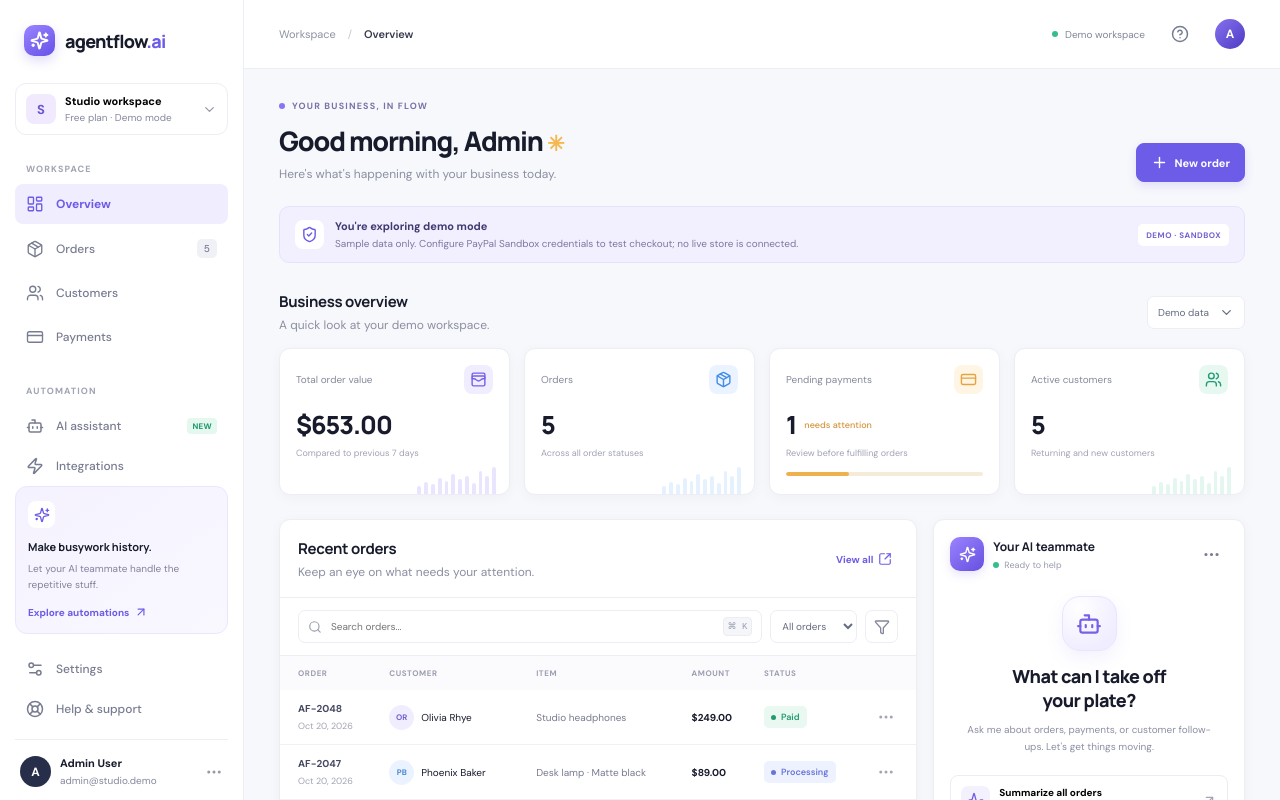
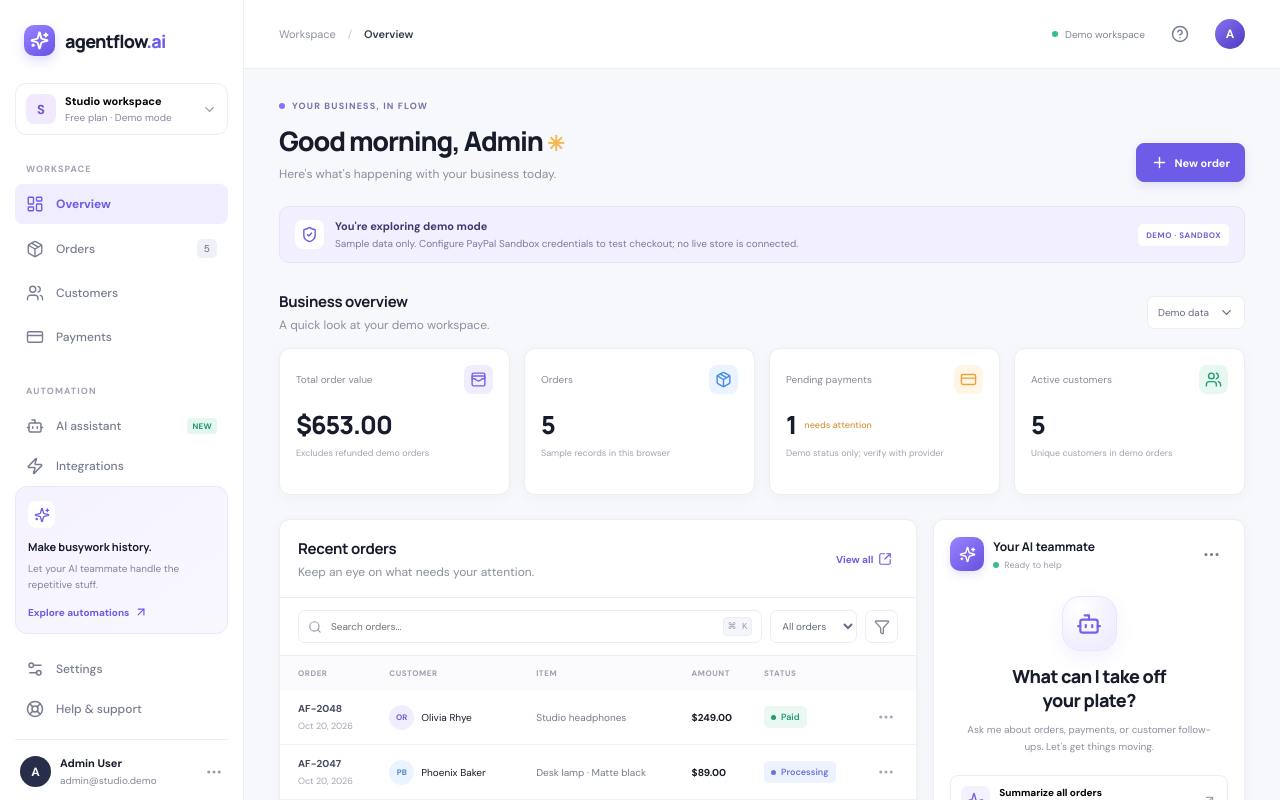
Before and after one commit to master-ai-designer/AgentFlow-AI, a Next.js app: page / in a window 1280 px wide. Shown: the top 800 px of the page. Built offline with nearby package versions, Linux system fonts and the light colour scheme; no server answers.

Commit message:
Remove misleading demo analytics and pass order dates to assistant

```diff
--- a/app/page.tsx
+++ b/app/page.tsx
@@ -135,7 +135,10 @@ export default function Home() {
           ? `I found ${pending.length} order awaiting payment: ${pending.map((o) => `${o.id} for ${money(o.amount)} (${o.customer})`).join(", ")}. This is demo data; no payment provider has been contacted.`
           : "There are no orders marked pending in this demo workspace.";
       }
-      if (lower.includes("summar") || lower.includes("today") || lower.includes("sales")) {
+      if (lower.includes("today") || lower.includes("yesterday") || lower.includes("this week") || lower.includes("last week")) {
+        return "I cannot reliably filter by date in this demo workspace. The orders are sample records, not a live store feed. Ask me to summarize all orders instead.";
+      }
+      if (lower.includes("summar") || lower.includes("sales")) {
         const paid = orders.filter((order) => order.status === "Paid");
         return `Demo snapshot: ${orders.length} orders, ${paid.length} marked paid, and ${money(paid.reduce((sum, order) => sum + order.amount, 0))} in paid order value. These are sample figures, not live store analytics.`;
       }
@@ -154,7 +157,7 @@ export default function Home() {
         headers: { "Content-Type": "application/json" },
         body: JSON.stringify({
           message: prompt,
-          orders: orders.map((order) => ({ id: order.id, customer: order.customer, amount: order.amount, status: order.status }))
+          orders: orders.map((order) => ({ id: order.id, customer: order.customer, amount: order.amount, status: order.status, date: order.date }))
         })
       });
       const data = await result.json();
@@ -281,10 +284,10 @@ export default function Home() {
           <div className="section-heading"><div><h2>{activeNav === "Customers" ? "Customer overview" : activeNav === "Payments" ? "Payment overview" : activeNav === "Orders" ? "Order overview" : "Business overview"}</h2><p>{activeNav === "Customers" ? "Customers represented in the current demo orders." : activeNav === "Payments" ? "Payment states shown for demo orders only." : "A quick look at your demo workspace."}</p></div><span className="period-button">Demo data <ChevronDown size={15} /></span></div>
 
           <div className="metrics-grid">
-            <article className="metric-card"><div className="metric-top"><span>Total order value</span><span className="metric-icon purple"><WalletCards size={17} /></span></div><div className="metric-value">{money(totalOrderValue)}</div><div className="metric-foot">Compared to previous 7 days</div><div className="sparkline spark-purple"><i /><i /><i /><i /><i /><i /><i /><i /><i /><i /><i /><i /></div></article>
-            <article className="metric-card"><div className="metric-top"><span>Orders</span><span className="metric-icon blue"><Package size={17} /></span></div><div className="metric-value">{orders.length}</div><div className="metric-foot">Across all order statuses</div><div className="sparkline spark-blue"><i /><i /><i /><i /><i /><i /><i /><i /><i /><i /><i /><i /></div></article>
-            <article className="metric-card"><div className="metric-top"><span>Pending payments</span><span className="metric-icon amber"><CreditCard size={17} /></span></div><div className="metric-value">{orders.filter((order) => order.status === "Pending").length}<span className="metric-subtle">needs attention</span></div><div className="metric-foot">Review before fulfilling orders</div><div className="metric-progress"><span style={{ width: "32%" }} /></div></article>
-            <article className="metric-card"><div className="metric-top"><span>Active customers</span><span className="metric-icon green"><Users size={17} /></span></div><div className="metric-value">{activeCustomerCount}</div><div className="metric-foot">Returning and new customers</div><div className="sparkline spark-green"><i /><i /><i /><i /><i /><i /><i /><i /><i /><i /><i /><i /></div></article>
+            <article className="metric-card"><div className="metric-top"><span>Total order value</span><span className="metric-icon purple"><WalletCards size={17} /></span></div><div className="metric-value">{money(totalOrderValue)}</div><div className="metric-foot">Excludes refunded demo orders</div></article>
+            <article className="metric-card"><div className="metric-top"><span>Orders</span><span className="metric-icon blue"><Package size={17} /></span></div><div className="metric-value">{orders.length}</div><div className="metric-foot">Sample records in this browser</div></article>
+            <article className="metric-card"><div className="metric-top"><span>Pending payments</span><span className="metric-icon amber"><CreditCard size={17} /></span></div><div className="metric-value">{orders.filter((order) => order.status === "Pending").length}<span className="metric-subtle">needs attention</span></div><div className="metric-foot">Demo status only; verify with provider</div></article>
+            <article className="metric-card"><div className="metric-top"><span>Active customers</span><span className="metric-icon green"><Users size={17} /></span></div><div className="metric-value">{activeCustomerCount}</div><div className="metric-foot">Unique customers in demo orders</div></article>
           </div>
 
           <div className="content-grid">
```
